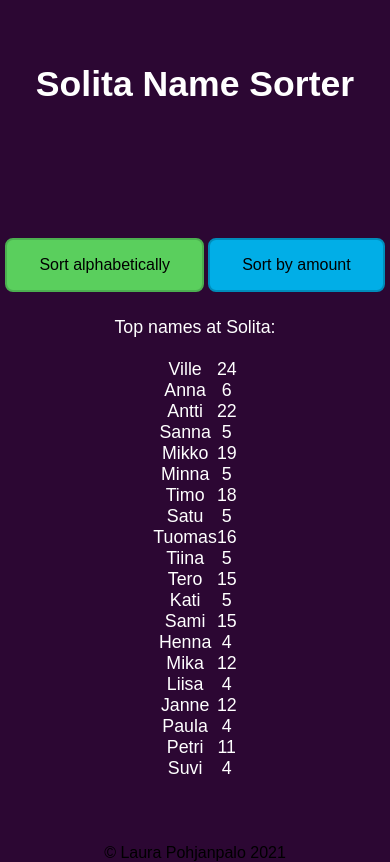
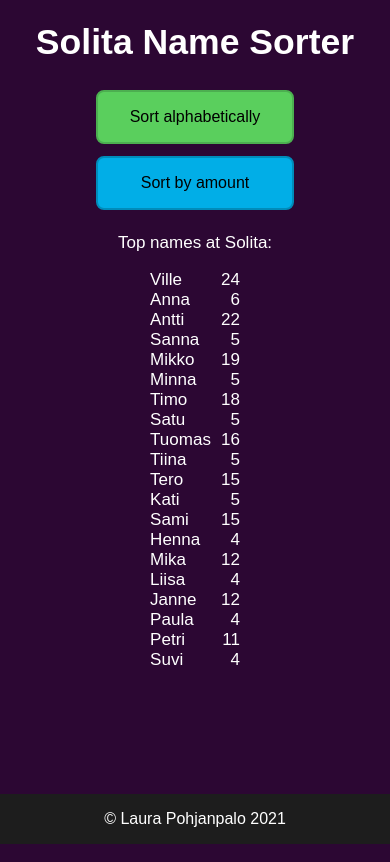
Before and after one commit to lapohjan/nimikone, a React (Create React App) app: page / in a window 390 px wide. Built offline with nearby package versions, Linux system fonts and the light colour scheme.

Commit message:
styled footer, added responsiveness to design

```diff
--- a/src/App.css
+++ b/src/App.css
@@ -1,34 +1,128 @@
+html {
+  scroll-behavior: smooth;
+  height: 100%;
+}
+
+* {
+  margin: 0;
+  padding: 0;
+  box-sizing: border-box;
+}
+
+body {
+  font-family: "Work Sans", sans-serif;
+  background: #f4f4f4;
+  background: #2c0733;
+}
+
 .App {
   text-align: center;
+  min-height: calc(100vh - 70px);
 }
 
 .App-header {
-  background-color: #2c0733;
-  min-height: 20vh;
+  min-height: 15vh;
   display: flex;
   flex-direction: column;
   align-items: center;
   justify-content: center;
   font-size: calc(10px + 2vmin);
-  color: white;
+  color: #ffff;
+  background: #2c0733;
 }
 
 .App-main {
-  background-color: #2c0733;
-  min-height: 80vh;
   display: flex;
   flex-direction: column;
   align-items: center;
   justify-content: center;
-  font-size: calc(10px + 2vmin);
-  color: white;
+  font-size: calc(10px + 1.8vmin);
+  color: #ffff;
+  background: #2c0733;
 }
 
-.App-p {
-  background-color: #282c34;
-  display: inline-block;
+.App-names {
+  padding-top: calc(10px + 1.8vmin);
+  padding-bottom: calc(10px + 1.8vmin);
   align-items: center;
   justify-content: center;
-  font-size: calc(10px +1vmin);
-  color: white;
+  font-size: calc(10px + 1.8vmin);
+  color: #ffff;
+  background: #2c0733;
 }
+
+.App-buttons {
+  display: flex;
+  flex-direction: row;
+}
+
+@media only screen and (max-width: 600px) {
+  .App-buttons {
+    flex-direction: column;
+  }
+  .App-header {
+    min-height: 10vh;
+  }
+}
+
+/* Button styling based on www.w3schools.com/css/css3_buttons.asp */
+
+button {
+  background-color: #4CAF50; /* Green */
+  border: none;
+  color: #ffff;
+  padding: 16px 32px;
+  text-align: center;
+  text-decoration: none;
+  display: inline-block;
+  font-size: 16px;
+  margin: 6px 6px;
+  transition-duration: 0.4s;
+  cursor: pointer;
+  border-radius: 8px;
+}
+
+.button1 {
+  background-color:#5acf5d;
+  color:#000000;
+  border: 2px solid #4CAF50;
+}
+
+.button1:hover {
+  background-color: #4CAF50;
+  color: #ffff;
+}
+
+.button2 {
+  background-color: #01aee7;
+  color:#000000;
+  border: 2px solid #008CBA;
+}
+
+.button2:hover {
+  background-color: #b9d3db;
+  color: #ffff;
+}
+
+.td-name {
+  text-align: left;
+  padding-right: 10px;
+}
+
+.td-amount {
+  text-align: right;
+}
+
+.App-footer{
+  background:#1d1d1d;
+  color: #ffff;
+  margin-top: 1rem;
+  padding: 1rem;
+  position: fixed;
+  bottom: 0;
+  left: 0;
+  width: 100%;
+  height: 50px;
+  justify-content: center;
+  align-items: center;
+}
--- a/src/App.js
+++ b/src/App.js
@@ -1,14 +1,17 @@
-import React from 'react'
-import Search from './Search/Search'
-import Footer from './Footer/Footer'
-import './App.css';
+import React from "react";
+import Search from "./Search/Search";
+import Footer from "./Footer/Footer";
+import "./App.css";
 
 function App() {
-
   return (
     <div className="App">
-          <Search/>
-        <Footer/>
+      <div className="App-content">
+        <Search />
+      </div>
+      <div className="App-footer">
+        <Footer />
+      </div>
     </div>
   );
 }
--- a/src/Footer/Footer.css
+++ /dev/null
@@ -1,9 +0,0 @@
-.footer{
-    margin-top: 1rem;
-    padding: 1rem;
-    background: #2c0733;
-    position: fixed;
-    bottom: 0;
-    left: 0;
-    width: 100%;
-  }
--- a/src/Footer/Footer.js
+++ b/src/Footer/Footer.js
@@ -1,11 +1,6 @@
 import React from "react";
-// import './Footer.css';
 
 const Footer = () => (
-  <div className="footer">
-      <p> &copy; Laura Pohjanpalo 2021
-      </p>
-  </div>
-);
-
+  <p> &copy; Laura Pohjanpalo 2021</p>
+)
 export default Footer;
--- a/src/Search/Search.css
+++ /dev/null
@@ -1,83 +0,0 @@
-html {
-    scroll-behavior: smooth;
-    height: 100%;
-  }
-
-  * {
-    margin: 0;
-    padding: 0;
-    box-sizing: border-box;
-    background-color: #2c0733
-  }
-
-  body {
-    font-family: "Work Sans", sans-serif;
-    background: #f4f4f4;
-  }
-
-  /* Button styling from www.w3schools.com/css/css3_buttons.asp */
-
-  button {
-    background-color: #4CAF50; /* Green */
-    border: none;
-    color: white;
-    padding: 16px 32px;
-    text-align: center;
-    text-decoration: none;
-    display: inline-block;
-    font-size: 16px;
-    margin: 4px 2px;
-    transition-duration: 0.4s;
-    cursor: pointer;
-    border-radius: 8px;
-  }
-
-  .button1 {
-    background-color:#5acf5d;
-    color: black;
-    border: 2px solid #4CAF50;
-  }
-
-  .button1:hover {
-    background-color: #4CAF50;
-    color: white;
-  }
-
-  .button2 {
-    background-color: #01aee7;
-    color: black;
-    border: 2px solid #008CBA;
-  }
-
-  .button2:hover {
-    background-color: #008CBA;
-    color: white;
-  }
-
-  /* header {
-    background: black;
-    color: white;
-    width: 100%;
-    padding: 1rem;
-    display: flex;
-    justify-content: space-between;
-  }
-
-  /* header {
-    background: #ffff;
-    width: 100%;
-    display: block;
-    margin-left: auto;
-    margin-right: auto;
-    min-height: 100px;
-    padding: 20px;
-} */
-
-/* footer {
-    background: rgb(65, 64, 64);
-    color: #ffff;
-    height: 3rem;
-    display: flex;
-    justify-content: center;
-    align-items: center;
-  } */
--- a/src/Search/Search.js
+++ b/src/Search/Search.js
@@ -1,54 +1,49 @@
 import React, { useState, useEffect } from "react";
 import axios from "axios";
-import './Search.css';
 
 function Search() {
-  const [data, setData] = useState([])
+  const [data, setData] = useState([]);
 
   useEffect(() => {
     fetchData();
   }, []);
 
   function fetchData() {
-    axios.get("http://localhost:3000/names.json")
-    .then((r) => {
-      const fetchedData = r.data
-      setData(fetchedData)
-
-    })
-    .catch((err) => console.log('error, no data found'))
+    axios
+      .get("http://localhost:3000/names.json")
+      .then((r) => {
+        const fetchedData = r.data;
+        setData(fetchedData);
+      })
+      .catch((err) => console.log("error, no data found"));
   }
 
   console.table(data);
 
-
-  const sortedData = data.slice().sort(function(a, b) {
+  const sortedData = data.slice().sort(function (a, b) {
     var textA = a.name;
     var textB = b.name;
-    return (textA < textB) ? -1 : (textA > textB) ? 1 : 0;
-    }
-  );
+    return textA < textB ? -1 : textA > textB ? 1 : 0;
+  });
 
   console.table(data);
 
-  const sortedData2 = data.slice().sort(function(a, b) {
+  const sortedData2 = data.slice().sort(function (a, b) {
     var numA = a.amount;
     var numB = b.amount;
-    return (numA > numB) ? -1 : (numA < numB) ? 1 : 0;
-    }
-  );
+    return numA > numB ? -1 : numA < numB ? 1 : 0;
+  });
 
-  console.table(data)
+  console.table(data);
 
   const names = data.map((item, key) => {
     return (
       <tr key={key}>
-        <td>{item.name}</td>
-        <td>{item.amount}</td>
+        <td className="td-name">{item.name}</td>
+        <td className="td-amount">{item.amount}</td>
       </tr>
     );
   });
-
 
   console.log(data);
 
@@ -58,19 +53,20 @@ function Search() {
         <h1>Solita Name Sorter</h1>
       </header>
       <div className="App-main">
-        <div>
-        <button className="button1" onClick={(e) => setData(sortedData)}>Sort alphabetically</button>
-        <button className="button2" onClick={(e) => setData(sortedData2)}>Sort by amount</button>
+        <div className="App-buttons">
+          <button className="button1" onClick={(e) => setData(sortedData)}>
+            Sort alphabetically
+          </button>
+          <button className="button2" onClick={(e) => setData(sortedData2)}>
+            Sort by amount
+          </button>
         </div>
-        <br/>
-        <p>Top names at Solita:</p>
-        <br/>
-        <div>
-          {names}
+        <div className="App-names">
+          <p>Top names at Solita:</p>
         </div>
+        <div>{names}</div>
       </div>
     </div>
-
   );
 }
 
```
Also changed, not shown: src/Search/names.json (deleted, +0 -84 lines), 1 other file (tests, documents, lock files or other folders).
